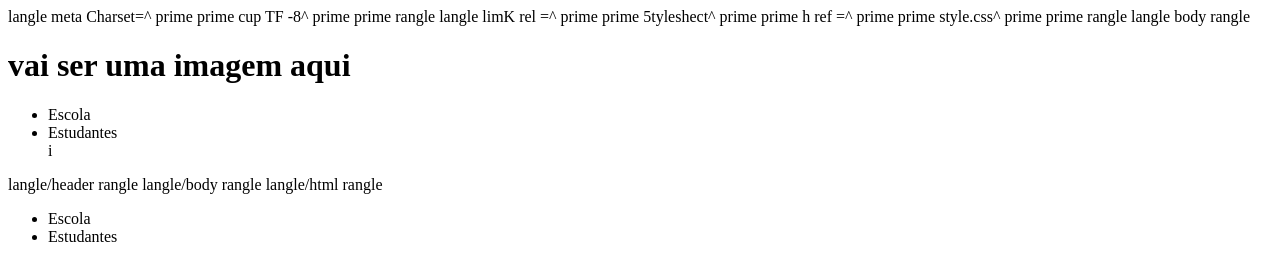
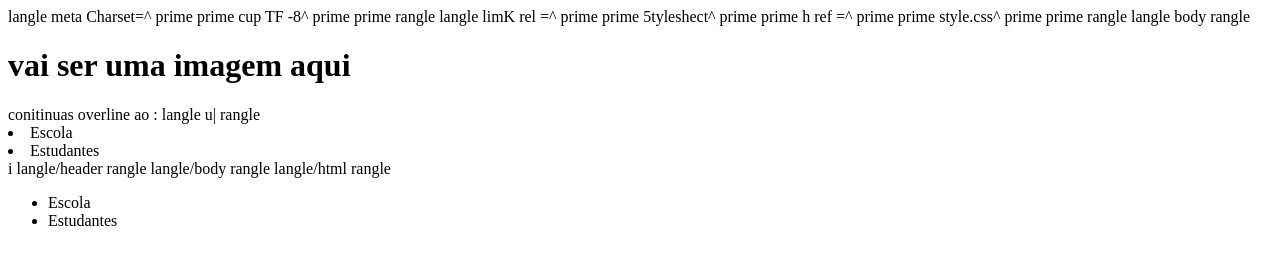
Before and after one commit to jmachado777/Site-matem-tica-II, a plain HTML site: page Index.html in a window 1280 px wide. Drawn offline with Linux system fonts and the light colour scheme.

Commit message:
Update Index.html

```diff
--- a/Index.html
+++ b/Index.html
@@ -6,9 +6,8 @@
 langle limK rel =^ prime prime 5tyleshect^ prime prime h ref =^ prime prime style.css^ prime prime rangle
 </head>
 langle body rangle
-<header>
-<h1> vai ser uma imagem aqui </h1>
-<Ul>
+<header> <h1> vai ser uma imagem aqui </h1>
+conitinuas overline ao : langle u| rangle
 <li>Escola </li>
 <li>Estudantes </li>i
 </ul>
```
